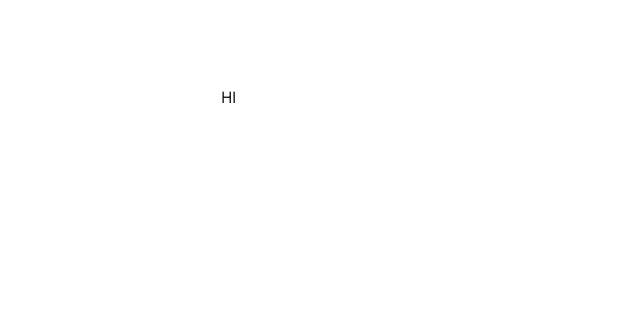
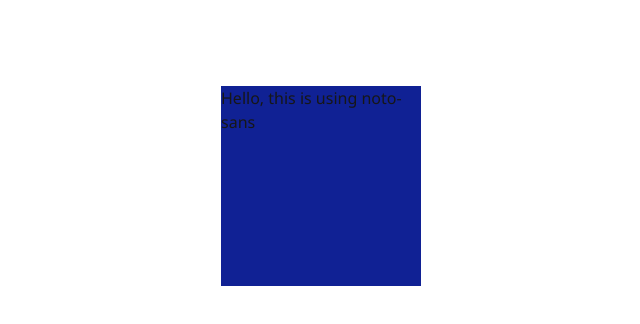
Before and after one commit to IchanP/nextjs-template, a Next.js app: page / in a window 1280 px wide. Shown: the top 324 px of the page, without its empty margins (319-959 px from the left). Built offline with nearby package versions, Linux system fonts and the light colour scheme.

Commit message:
add fonts

```diff
--- a/src/app/globals.css
+++ b/src/app/globals.css
@@ -4,18 +4,17 @@
   --background: #ffffff;
   --foreground: #171717;
   --primary-blue: #102194;
-
 }
 
 @theme inline {
   --color-background: var(--background);
   --color-foreground: var(--foreground);
-  --font-sans: var(--font-geist-sans);
-  --font-mono: var(--font-geist-mono);
 }
 
 @theme {
   --color-primary-blue: var(--primary-blue);
+  --font-noto-sans: var(--font-noto-sans);
+  --font-montserrat: var(--font-montserrat);
 }
 
 @media (prefers-color-scheme: dark) {
@@ -28,5 +27,8 @@
 body {
   background: var(--background);
   color: var(--foreground);
-  font-family: Arial, Helvetica, sans-serif;
-}
+ }
+
+ p {
+  font-family: var(--font-noto-sans);
+ }
--- a/src/app/layout.tsx
+++ b/src/app/layout.tsx
@@ -1,21 +1,21 @@
 import type { Metadata } from "next";
-import { Geist, Geist_Mono } from "next/font/google";
+import { Montserrat, Noto_Sans } from "next/font/google";
 import "./globals.css";
 
-const geistSans = Geist({
-  variable: "--font-geist-sans",
-  subsets: ["latin"],
-});
+const notoSans = Noto_Sans({
+  variable: "--font-noto-sans",
+  subsets: ["latin"]
+})
 
-const geistMono = Geist_Mono({
-  variable: "--font-geist-mono",
-  subsets: ["latin"],
-});
+const montserrat = Montserrat({
+  variable: "--font-montserrat",
+  subsets: ["latin"]
+})
 
 // TODO - Fix metadata
 
 export const metadata: Metadata = {
-  title: "Create Next App",
+  title: "Vedemöstäd",
   description: "Generated by create next app",
 };
 
@@ -30,7 +30,7 @@ export default function RootLayout({
   return (
     <html lang="en">
       <body
-        className={`${geistSans.variable} ${geistMono.variable} antialiased`}
+        className={`${montserrat.variable} ${notoSans.variable} antialiased`}
       >
         {children}
       </body>
--- a/src/app/page.tsx
+++ b/src/app/page.tsx
@@ -4,9 +4,9 @@
  */
 export default function Home(): React.JSX.Element {
   return (
-    <div className="grid grid-rows-[20px_1fr_20px] items-center justify-items-center min-h-screen p-8 pb-20 gap-16 sm:p-20 font-[family-name:var(--font-geist-sans)]">
-      <div className="mt-48 w-[200px] h-[200px]">
-        <p>HI</p>
+    <div className="grid grid-rows-[20px_1fr_20px] items-center justify-items-center min-h-screen p-8 pb-20 gap-16 sm:p-20">
+      <div className="mt-48 w-[200px] h-[200px] bg-primary-blue">
+        <p>Hello, this is using noto-sans</p>
       </div>
     </div>
   );
```
